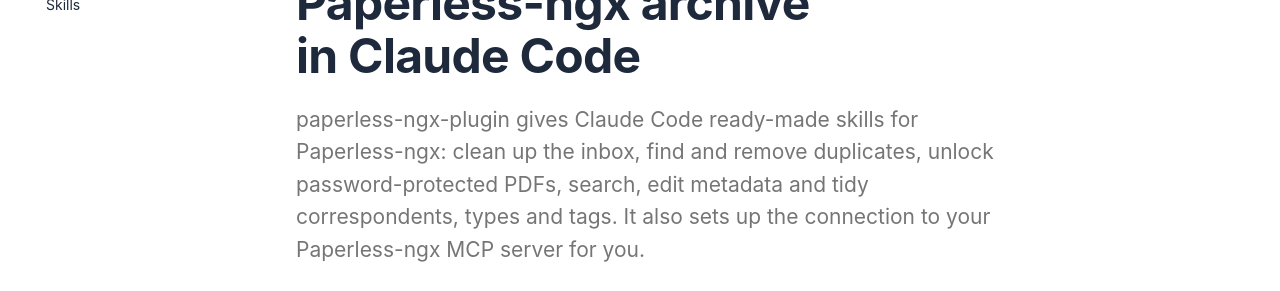
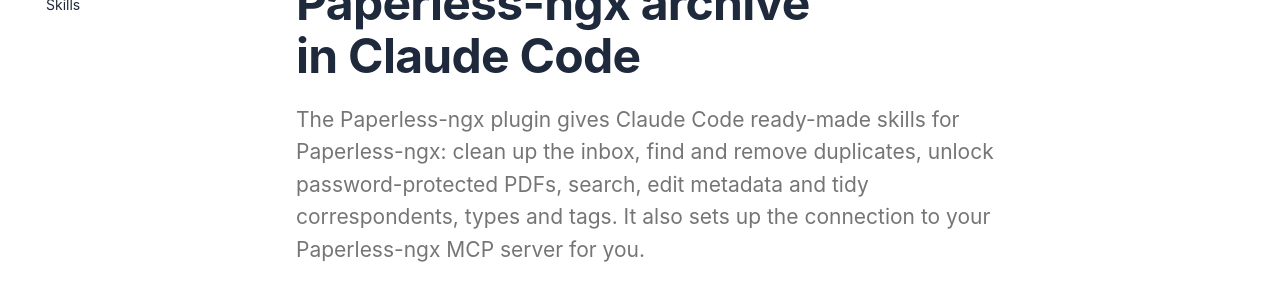
Before and after one commit to Marceltov/paperless-ngx-plugin, an MkDocs documentation site: the page built from docs/index.md, in a window 1280 px wide and 900 px high. Shown: the part 224-515 px from the top of the window. Built offline with MkDocs 1.6.1 and Material for MkDocs 9.7.7, drawn with Linux system fonts in a browser that asks for light colours; some web fonts are replaced; comment, search, counter and statistics services are not loaded.

Commit message:
Docs: call it the Paperless-ngx plugin in the home page lead
Co-Authored-By: Claude Opus 5.5 <noreply@anthropic.com>
Claude-Session: https://claude.ai/code/session_01J4kqpzBamtXz6VwPiaRL94

```diff
--- a/docs/index.md
+++ b/docs/index.md
@@ -7,7 +7,7 @@ hide:
 
 # Skills for your Paperless-ngx archive in Claude Code
 
-<p class="tm-hero__lead">paperless-ngx-plugin gives Claude Code ready-made skills for Paperless-ngx: clean up the inbox, find and remove duplicates, unlock password-protected PDFs, search, edit metadata and tidy correspondents, types and tags. It also sets up the connection to your Paperless-ngx MCP server for you.</p>
+<p class="tm-hero__lead">The Paperless-ngx plugin gives Claude Code ready-made skills for Paperless-ngx: clean up the inbox, find and remove duplicates, unlock password-protected PDFs, search, edit metadata and tidy correspondents, types and tags. It also sets up the connection to your Paperless-ngx MCP server for you.</p>
 
 [Install it](install.md){ .md-button .md-button--primary } [Browse the skills](skills.md){ .md-button }
 
```
